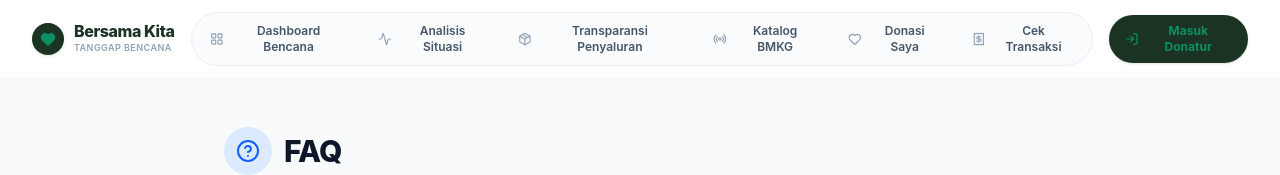
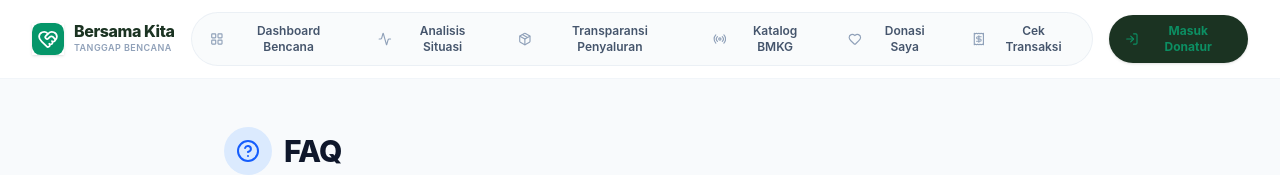
Before and after one commit to malvinjauhari/bersamakita, a React (Vite) app: page /faq in a window 1280 px wide. Shown: the top 175 px of the page. Built offline with nearby package versions, Linux system fonts and the light colour scheme; no server answers; the database is empty.

Commit message:
chore: update logos and favicons to use SVG/ICO assets

```diff
--- a/index.html
+++ b/index.html
@@ -4,6 +4,8 @@
     <meta charset="UTF-8" />
     <meta name="viewport" content="width=device-width, initial-scale=1.0" />
     <title>Bersama Kita — Platform Donasi Bencana Terverifikasi</title>
+    <link rel="icon" type="image/svg+xml" href="/assets/images/logo.svg" />
+    <link rel="icon" type="image/x-icon" href="/favicon.ico" />
     <meta name="description" content="Platform donasi bencana berbasis dana tunai yang menghubungkan donatur, payment, pencairan dana, partner, distribusi, dan pelacakan transparan." />
     <meta property="og:title" content="Bersama Kita" />
     <meta property="og:description" content="Platform donasi bencana berbasis dana tunai yang menghubungkan donatur, payment, pencairan dana, partner, distribusi, dan pelacakan transparan." />
--- a/src/components/landing/MinimalistLanding.tsx
+++ b/src/components/landing/MinimalistLanding.tsx
@@ -61,8 +61,8 @@ export const MinimalistLanding: React.FC = () => {
         {/* Header */}
         <header className="flex items-center justify-between mb-16">
           <div className="flex items-center gap-3">
-            <div className="w-10 h-10 rounded-xl bg-[#0C8F63] flex items-center justify-center text-white">
-              <Heart className="w-5 h-5 fill-current" />
+            <div className="w-10 h-10 flex items-center justify-center">
+              <img src="/assets/images/logo.svg" alt="Logo" className="w-10 h-10" />
             </div>
             <div className="flex flex-col leading-tight">
               <span className="font-bold text-slate-800 tracking-tight">Bersama Kita</span>
--- a/src/components/layout/Navbar.tsx
+++ b/src/components/layout/Navbar.tsx
@@ -24,8 +24,8 @@ export const Navbar: React.FC<NavbarProps> = ({ onOpenDonate }) => {
     <header className="sticky top-0 z-30 bg-white/90 backdrop-blur-md border-b border-slate-100 px-4 sm:px-8 py-3.5 flex items-center justify-between">
       {/* Brand */}
       <div className="flex items-center gap-3">
-        <div className="w-9 h-9 rounded-full bg-[#1B3322] flex items-center justify-center text-[#0C8F63] shadow-sm">
-          <Heart className="w-5 h-5 fill-current" />
+        <div className="w-9 h-9 flex items-center justify-center shadow-sm">
+          <img src="/assets/images/logo.svg" alt="Logo" className="w-9 h-9" />
         </div>
         <div>
           <span className="font-extrabold text-base tracking-tight text-[#1B3322]">
@@ -45,7 +45,7 @@ export const Navbar: React.FC<NavbarProps> = ({ onOpenDonate }) => {
             onClick={onOpenDonate}
             className="hidden sm:flex items-center gap-2 px-5 py-2 rounded-full bg-[#0C8F63] hover:bg-[#9CDE64] text-[#1B3322] text-xs font-bold transition-all shadow-sm hover:scale-[1.02] active:scale-[0.98]"
           >
-            <Heart className="w-3.5 h-3.5 fill-current" />
+            <img src="/assets/images/logo.svg" alt="Logo" className="w-3.5 h-3.5" />
             <span>Mulai Donasi</span>
           </button>
         )}
--- a/src/components/layout/WideNavbar.tsx
+++ b/src/components/layout/WideNavbar.tsx
@@ -45,8 +45,8 @@ export const WideNavbar: React.FC = () => {
           onClick={() => navigate(user ? '/dashboard' : '/')}
           className="flex items-center gap-2.5 cursor-pointer select-none shrink-0"
         >
-          <div className="w-8 h-8 rounded-full bg-[#1B3322] flex items-center justify-center text-[#0C8F63] shadow-sm">
-            <Heart className="w-4 h-4 fill-current" />
+          <div className="w-8 h-8 flex items-center justify-center shadow-sm">
+            <img src="/assets/images/logo.svg" alt="Logo" className="w-8 h-8" />
           </div>
           <div>
             <span className="font-extrabold text-base tracking-tight text-[#1B3322] block leading-none">
--- a/src/domains/access/UserLoginPage.tsx
+++ b/src/domains/access/UserLoginPage.tsx
@@ -70,8 +70,8 @@ export const UserLoginPage: React.FC = () => {
 
         {/* Header / Logo */}
         <button onClick={() => navigate('/')} className="flex items-center gap-3 relative z-10 text-left group">
-          <div className="w-10 h-10 rounded-xl bg-[#0C8F63] flex items-center justify-center text-white shadow-sm group-hover:scale-105 transition-transform">
-            <Heart className="w-5 h-5 fill-current" />
+          <div className="w-10 h-10 flex items-center justify-center shadow-sm group-hover:scale-105 transition-transform">
+            <img src="/assets/images/logo.svg" alt="Logo" className="w-10 h-10" />
           </div>
           <div className="flex flex-col leading-tight">
             <span className="font-bold text-white tracking-wide text-sm">BERSAMA KITA</span>
--- a/src/domains/admin/AdminAuthPage.tsx
+++ b/src/domains/admin/AdminAuthPage.tsx
@@ -78,8 +78,8 @@ export const AdminAuthPage: React.FC = () => {
 
         {/* Header / Logo */}
         <button onClick={() => navigate('/')} className="flex items-center gap-3 relative z-10 text-left group">
-          <div className="w-10 h-10 rounded-xl bg-[#0C8F63] flex items-center justify-center text-white shadow-sm group-hover:scale-105 transition-transform">
-            <Heart className="w-5 h-5 fill-current" />
+          <div className="w-10 h-10 flex items-center justify-center shadow-sm group-hover:scale-105 transition-transform">
+            <img src="/assets/images/logo.svg" alt="Logo" className="w-10 h-10" />
           </div>
           <div className="flex flex-col leading-tight">
             <span className="font-bold text-white tracking-wide text-sm">BERSAMA KITA</span>
--- a/src/domains/partner/PartnerAuthPage.tsx
+++ b/src/domains/partner/PartnerAuthPage.tsx
@@ -76,8 +76,8 @@ export const PartnerAuthPage: React.FC = () => {
 
         {/* Header / Logo */}
         <button onClick={() => navigate('/')} className="flex items-center gap-3 relative z-10 text-left group">
-          <div className="w-10 h-10 rounded-xl bg-[#0C8F63] flex items-center justify-center text-white shadow-sm group-hover:scale-105 transition-transform">
-            <Heart className="w-5 h-5 fill-current" />
+          <div className="w-10 h-10 flex items-center justify-center shadow-sm group-hover:scale-105 transition-transform">
+            <img src="/assets/images/logo.svg" alt="Logo" className="w-10 h-10" />
           </div>
           <div className="flex flex-col leading-tight">
             <span className="font-bold text-white tracking-wide text-sm">BERSAMA KITA</span>
```
Also changed, not shown: public/assets/images/logo.svg (added), 1 other file (tests, documents, lock files or other folders).
